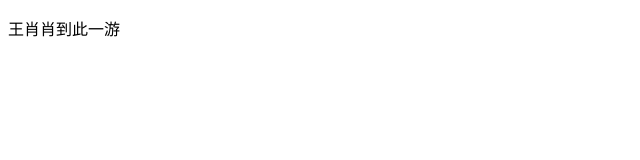
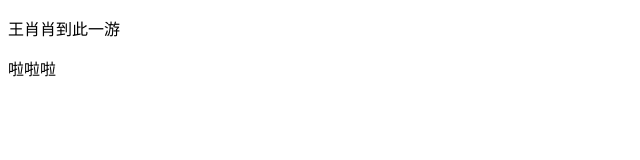
Before and after one commit to wangxiaoxiao45/chicken, a plain HTML site: page index.html in a window 1280 px wide. Shown: the full height of the page, 0-640 px from the left. Drawn offline with Linux system fonts and the light colour scheme.

Commit message:
cheng xiugai

```diff
--- a/index.html
+++ b/index.html
@@ -6,5 +6,6 @@
 </head>
 <body>
 <p>王肖肖到此一游</p>
+<div>啦啦啦</div>
 </body>
 </html>
```
Also changed, not shown: README.md, 1 other file.
